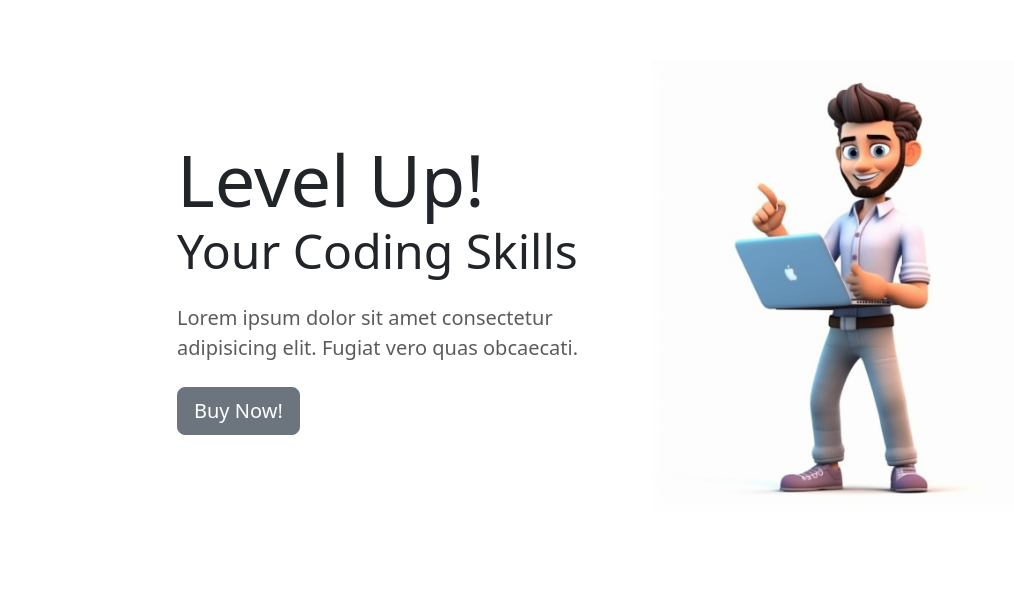
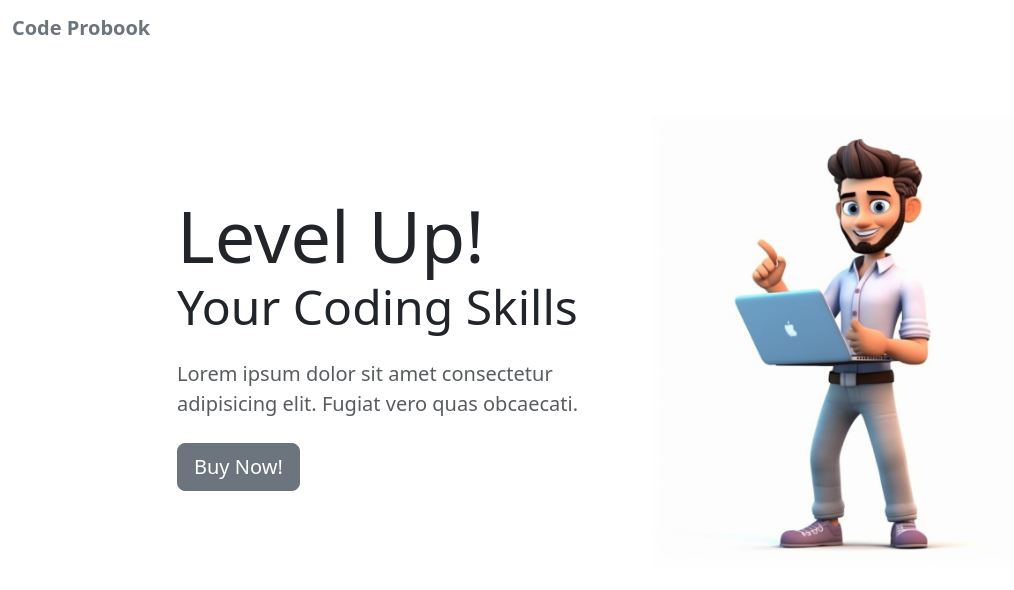
Before and after one commit to dev-satyamthakur/Book-Website, a plain HTML site: page index.html in a window 1280 px wide. Shown: the whole page, without its empty margins (0-1014 px from the left). Drawn offline with nearby package versions, Linux system fonts and the light colour scheme.

Commit message:
Adding navbar with a brand logo text

```diff
--- a/index.html
+++ b/index.html
@@ -12,6 +12,14 @@
     </style>
 </head>
 <body>
+    <!-- Nav Bar -->
+    <nav class="navbar">
+        <div class="container-xxl">
+            <a href="#intro" class="navbar-brand">
+                <span class="fw-bold text-secondary">Code Probook</span>
+            </a>
+        </div>
+    </nav>
 
     <!-- Intro Section -->
     <section class="intro">
```
